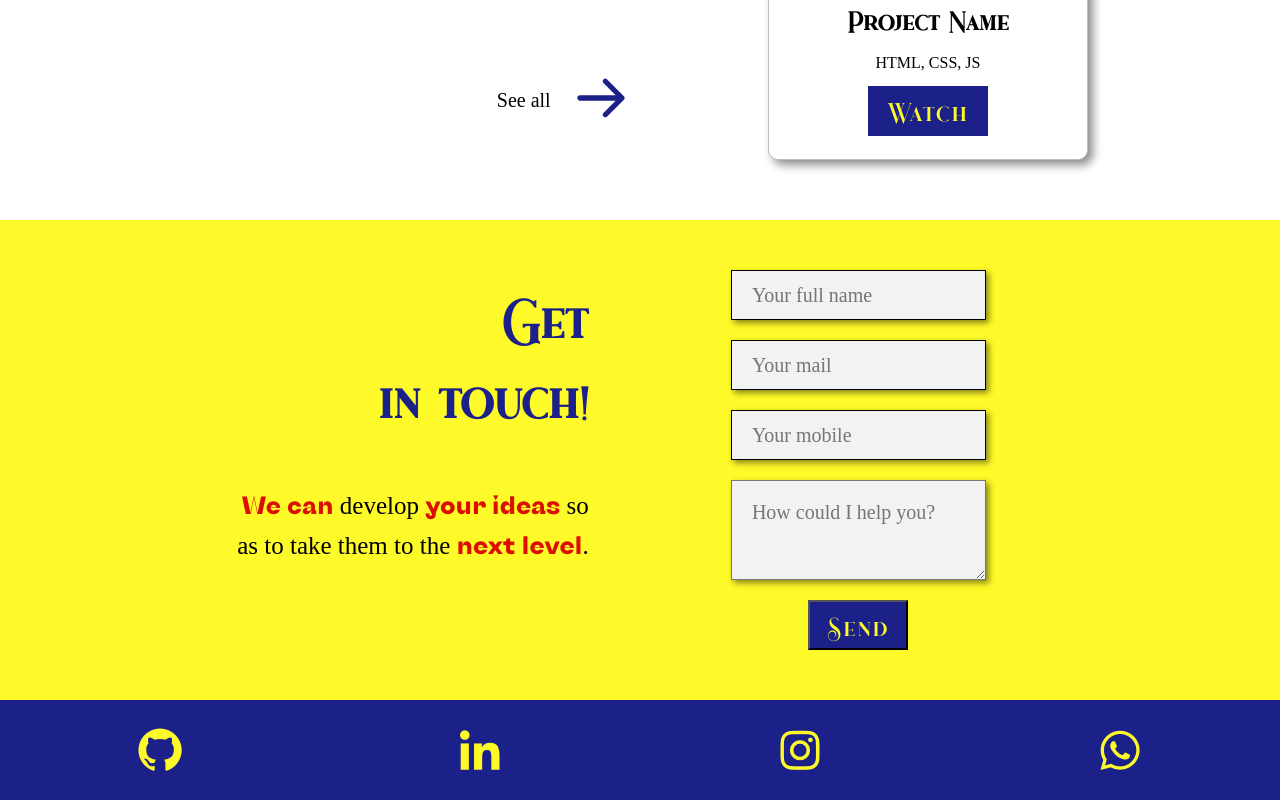
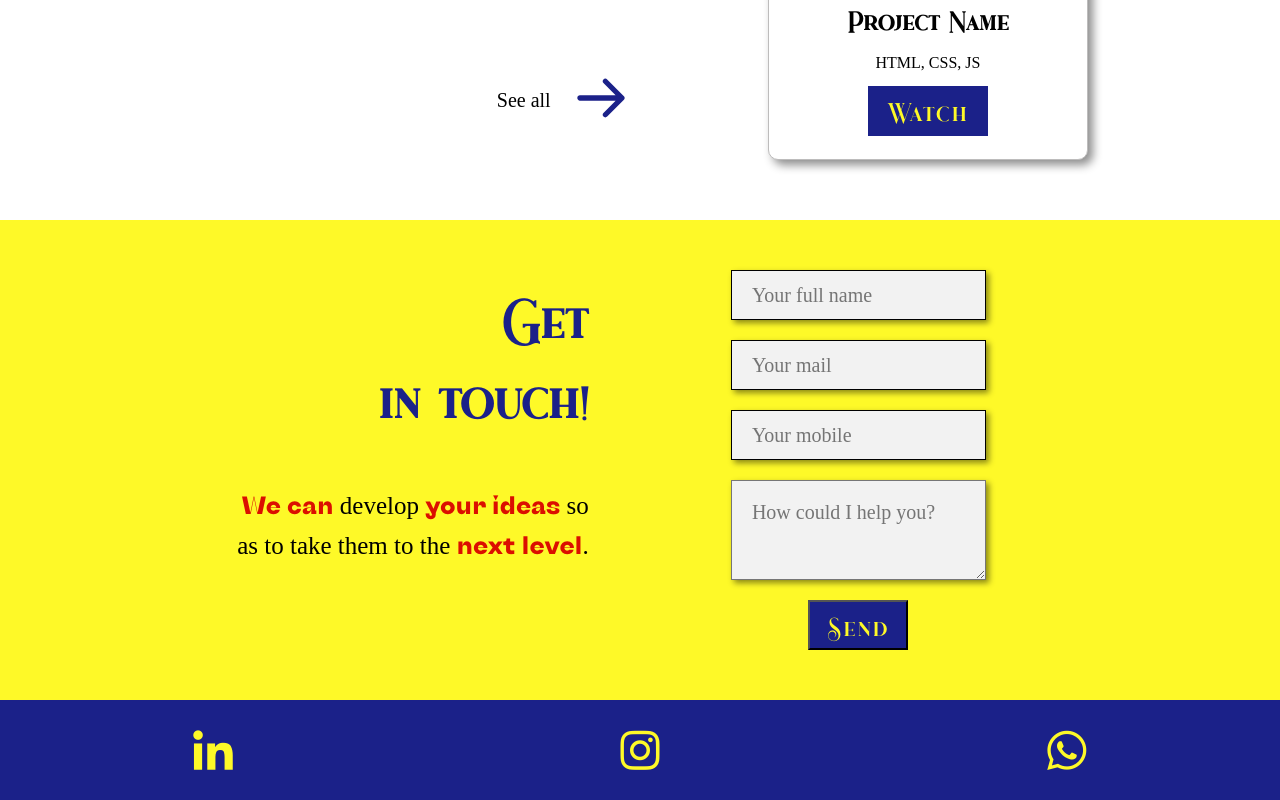
Before and after one commit to jdrcabrera123/portfolio, a React (Vite) app: page / in a window 1280 px wide. Shown: the part 1317-2117 px from the top of the page. Built offline with nearby package versions, Linux system fonts and the light colour scheme; a web font is replaced by a local one.

Commit message:
change footer

```diff
--- a/src/components/Footer.jsx
+++ b/src/components/Footer.jsx
@@ -4,9 +4,7 @@ export default function Footer() {
   return (
     <>
       <div className="containerFooter">
-        <a href="https://github.com/jdrcabrera123" target="_blank">
-          <i className="bx bxl-github"></i>
-        </a>
+
         <a
           href="https://www.linkedin.com/in/juan-david-rodriguez-cabrera-021a5326/"
           target="_blank"
```
